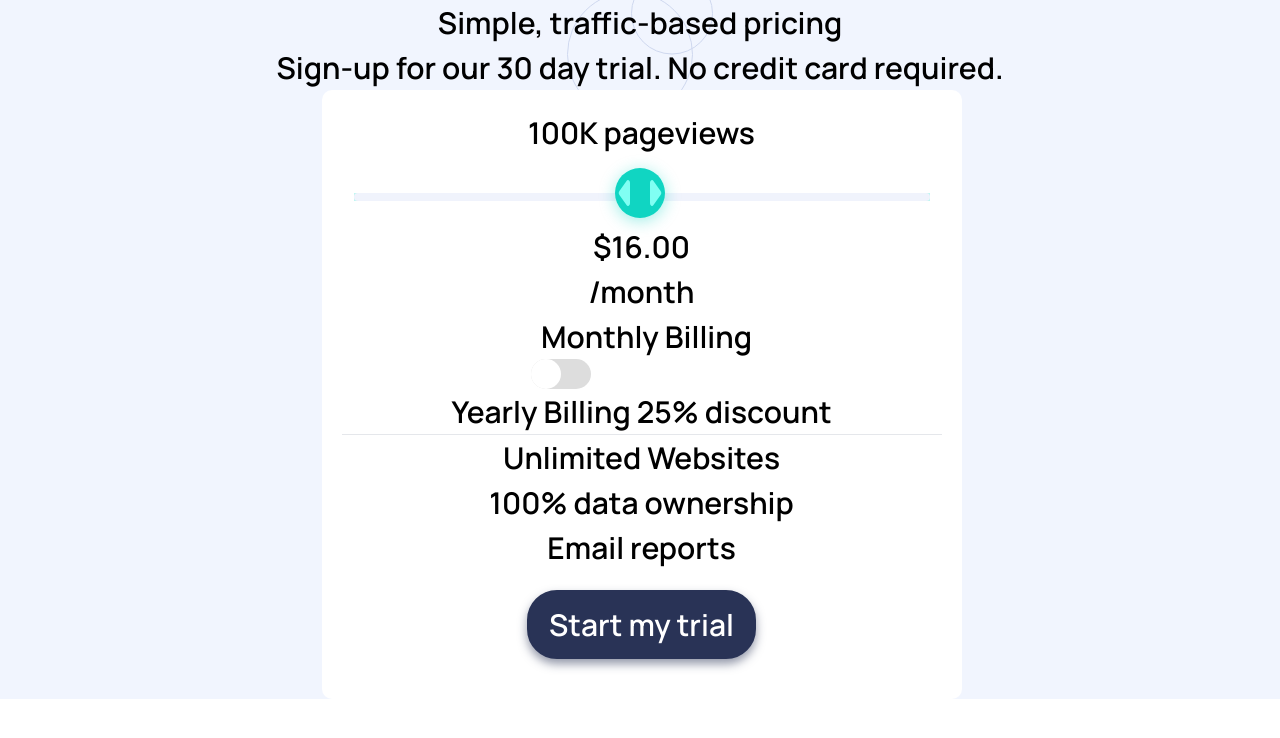
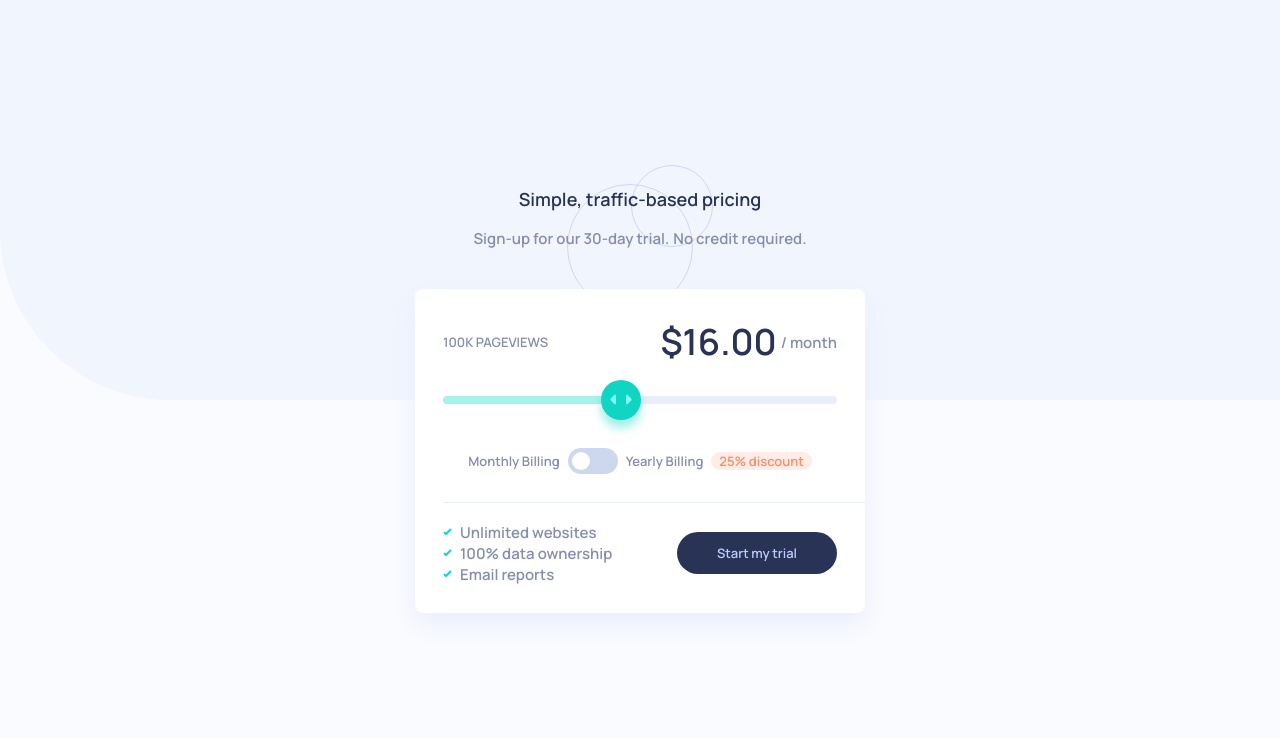
Before and after one commit to tutich/price, a React (Create React App) app: page / in a window 1280 px wide. Shown: the top 738 px of the page. Built offline with nearby package versions, Linux system fonts and the light colour scheme.

Commit message:
complete project

```diff
--- a/src/App.js
+++ b/src/App.js
@@ -1,7 +1,10 @@
 import logo from './logo.svg';
 import './App.css';
 import {useState} from "react";
-import sliderIcon from '../src/images/icon-slider.svg';
+import bkg from "./images/bg-pattern.svg";
+import circles from "./images/pattern-circles.svg";
+import checkMark from "./images/icon-check.svg";
+import slider from "./images/icon-slider.svg";
 
 const PricingDeets = {
   1: {
@@ -31,8 +34,16 @@ const PricingDeets = {
   },
 };
 
+
+
+function formatCurrency(amt) {
+  return amt.toLocaleString(undefined, {
+    currency: "USD",
+    style: "currency",
+  });
+}
+
 function App() {
-
   const [pageviews, setPageviews] = useState(3);
   const [isMonthly, setIsMonthly] = useState(true);
 
@@ -45,34 +56,31 @@ function App() {
     }
     return `${(pageviews - 1) * 20}%`;
   }
-
-  function formatCurrency(amt) {
-    return amt.toLocaleString(undefined, {
-      currency: "USD",
-      style: "currency",
-    });
-  }
-  const handleSliderChange = (e) => {
-
-  };
-
   return (
-    <div className="app">
-     <div className="wrapper">
-       <div className="header">
-         <h2>Simple, traffic-based pricing</h2>
-          <p>Sign-up for our 30 day trial. No credit card required.</p>
+    <div className="grid-xl">
+      <img src={bkg} alt="" className="bg-image" />
+      <div className="grid-md relative">
+        <img src={circles} alt="" className="circles" />
+        <h1 className="h1">Simple, traffic-based pricing</h1>
+        <div className="text-wrapper">
+          <p>Sign-up for our 30-day trial.</p>
+          <p>No credit required.</p>
         </div>
-        <div className="container">
-          <div class="slide">
-            <h2> {PricingDeets[pageviews].pageviews} pageviews</h2>
-            <div class="icon" style={{
-                  // transform: `translateX(${pageviews == 5 ? "-100%" : "0"})`,
-                }}>
-              <input className='slider' type="range"
-               min={1}
-               max={5}
-               step={1}
+      </div>
+      <div className="card">
+        <div className="slider-wrapper">
+          <p className="uppercase pageviews">
+            {PricingDeets[pageviews].pageviews} pageviews
+          </p>
+          <div className="range-wrapper">
+            <input
+              type="range"
+              name="pageviews"
+              id="pageviews"
+              min="1"
+              max="5"
+              step="1"
+              aria-label={`${PricingDeets[pageviews].pageviews} pageviews`}
               value={pageviews}
               onInput={(e) => {
                 setPageviews(e.target.value);
@@ -83,46 +91,62 @@ function App() {
               style={{
                 "--width": updateRangePosition(pageviews),
               }}
-             ></div>
-              <img
-                src={sliderIcon}
-                alt=""
-                class="slider-icon"
-                draggable="true"
-              />
+            >
+              <div className="track">
+                <div className="filled"></div>
               </div>
-
-            <span className='amt'> {formatCurrency(
+              <div
+                className="thumb"
+                style={{
+                  transform: `translateX(${pageviews == 5 ? "-100%" : "0"})`,
+                }}
+              >
+                <img src={slider} alt="" />
+              </div>
+            </div>
+          </div>
+          <p className="amt-wrapper">
+            <span className="amt">
+              {formatCurrency(
                 PricingDeets[pageviews][isMonthly ? "monthly" : "yearly"]
-              )}</span>/
-             {isMonthly ? "month" : "year"}
+              )}
+            </span>
+            / {isMonthly ? "month" : "year"}
+          </p>
         </div>
-          <div className="pricing">
-            {/* <p>Monthly Billing</p> */}
-            <label class="toggle-container">
-            <span class="toggle-label">Monthly Billing</span>
-              <input type="checkbox" className='toggle-checkbox'
+        <div className="billing-wrapper">
+          <input
+            type="checkbox"
             name="billingType"
             id="billingType"
             onChange={(e) => setIsMonthly(!isMonthly)}
           />
-              <div className='toggle-slider'>
-                <div class="toggle-thumb"></div>
+          <label htmlFor="billingType" className="billing-type">
+            <p>Monthly Billing</p>
+            <div className="fake-checkbox"></div>
+            <p>Yearly Billing </p>
+            <span class="badge">
+              25% <span>discount</span>
+            </span>
+          </label>
         </div>
-
-            </label>
-            <p>Yearly Billing  <span>25% discount</span></p>
-            <hr/>
-            <p>Unlimited Websites</p>
+        <div className="grid-md checkmark-wrapper">
+          <div className="checkmarks">
+            <div className="flex-sm">
+              <img src={checkMark} alt="" />
+              <p>Unlimited websites</p>
+            </div>
+            <div className="flex-sm">
+              <img src={checkMark} alt="" />
               <p>100% data ownership</p>
+            </div>
+            <div className="flex-sm">
+              <img src={checkMark} alt="" />
               <p>Email reports</p>
-            <div className='but'>
+            </div>
+          </div>
           <button className="btn">Start my trial</button>
         </div>
-
-          </div>
-        </div>
-
       </div>
     </div>
   );
--- a/src/index.css
+++ b/src/index.css
@@ -4,163 +4,376 @@
 @tailwind components;
 @tailwind utilities;
 
-*{
+*,
+*::after,
+*::before {
   box-sizing: border-box;
   margin: 0;
   padding: 0;
 }
 
-body {
- font-family: "Manrope";
- background-image: url("../src/images/bg-pattern.svg");
- background-size: cover;
- background-position: center;
- background-repeat: no-repeat;
- margin:0 ;
- padding: 0;
- font-size: 30px;
- text-align: center;
- height: ;
- justify-content: center;
- margin: 0 auto;
-
+img {
+  display: block;
+  max-width: 100%;
 }
 
-.header {
+input,
+label,
+button,
+h1 {
+  font: inherit;
+}
 
+:root {
+  font-family: "Manrope", sans-serif;
+  font-synthesis: none;
+  text-rendering: optimizeLegibility;
+  -webkit-font-smoothing: antialiased;
+  -moz-osx-font-smoothing: grayscale;
+  -webkit-text-size-adjust: 100%;
 
+  /* colors */
+  --accent-muted: 174 77% 80%;
+  --accent: 174 86% 45%;
+  --discount-muted: 14 92% 95%;
+  --discount: 15 100% 70%;
+  --neutral-1: 0 0% 100%;
+  --neutral-2: 230 100% 99%;
+  --neutral-3: 224 65% 95%;
+  --neutral-4: 223 50% 87%;
+  --muted--light: 226 100% 87%;
+  --muted: 225 20% 60%;
+  --dark: 227 35% 25%;
+
+  /* font */
+  --fs-300: 13px;
+  --fs-400: 15px;
+  --fs-600: 18px;
+  --fs-800: 36px;
+
+  --lh-1: 1;
+  --lh-1-3: 1.4;
+
+  /* spacing */
+  --space-xs: 4px;
+  --space-sm: 8px;
+  --space-md: 12px;
+  --space-lg: 16px;
+  --space-xl: 20px;
+  --space-2xl: 24px;
+  --space-3xl: 28px;
+  --space-4xl: 40px;
 }
-.wrapper {
+
+body {
+  background-color: hsl(var(--neutral-2));
+  color: hsl(var(--muted));
+  font-size: var(--fs-400);
+  line-height: var(--lh-1-3);
+  min-height: 100dvh;
   display: grid;
   place-items: center;
-
-}
-.pricing {
-  /* background-color: hsl(0, 0%, 100%); */
-  border-radius: 0 0 0 3rem;
-}
-.header {
-  background-image: url('../src/images/pattern-circles.svg');
-  background-repeat: no-repeat;
-  background-position: center;
-  margin: auto;
-}
-.slide {
-  display: grid;
-  grid-auto-flow: row;
-}
-.slider {
-  -webkit-appearance: none;
-  background: hsl(174, 77%, 80%);
-  outline: none;
-  opacity: 0.7;
-  transition: opacity 0.2s;
-  width: 100%;
-}
-.slider-icon:hover {
-  opacity: 1; /* Increase opacity on hover */
-}
-.icon {
-  padding: 12px;
+  text-align: center;
+  padding: var(--space-lg);
 }
 
-.slider-icon {
-  position: absolute;
-  top: 5.6em;
-  left: 50%;
-  transform: translateX(-50%);
-  width: 50px;
-  height: 50px;
-  background-color: hsl(174, 86%, 45%);
-  border-radius: 50%;
-  padding: 8px 3px;
-  box-shadow: 0 3px 16px hsla(174, 86%, 45%, 0.4);
+/* utils */
+.h1 {
+  font-size: var(--fs-600);
+  font-weight: bold;
+  color: hsl(var(--dark));
 }
 
-input[type="range"]::-webkit-slider-runnable-track {
-  width: 100%;
-  height: 8.4px;
-  cursor: pointer;
-  background: hsl(224, 65%, 95%);
-  border-radius: 30px;
-  border: 2px solid hsl(224, 65%, 95%);
+.uppercase {
+  text-transform: uppercase;
 }
-input[type="range"]::-webkit-slider-thumb {
-  box-shadow: 1px 1px 1px hsl(174, 86%, 45%), 0px 0px 1px hsl(174, 86%, 45%);
-  border: 1px solid hsl(174, 77%, 80%);
-  height: 30px;
-  width: 30px;
-  border-radius: 50%;
-  background: hsl(174, 86%, 45%);
-  cursor: pointer;
-  -webkit-appearance: none;
-  margin-top: -14px;
+
+.grid-sm {
+  display: grid;
+  gap: var(--space-sm);
 }
-input[type="range"]:focus::-webkit-slider-runnable-track {
-  background: hsl(174, 86%, 45%);
+
+.grid-md {
+  display: grid;
+  gap: var(--space-lg);
 }
-.toggle-container {
-  display: inline-block;
+
+.grid-lg {
+  display: grid;
+  gap: var(--space-2xl);
+}
+
+.grid-xl {
+  display: grid;
+  gap: var(--space-4xl);
+}
+
+.flex-sm {
+  display: flex;
+  gap: var(--space-sm);
+  align-items: center;
+}
+
+.relative {
   position: relative;
 }
 
-.toggle-checkbox {
-  display: none;
+/* bg stuff */
+.bg-image {
+  position: absolute;
+  top: 0;
+  left: 0;
+  width: 100%;
+  height: 50%;
+  object-fit: fill;
+  object-position: left;
+  z-index: -10;
 }
 
-.toggle-slider {
-  width: 60px;
-  height: 30px;
-  background-color: #ddd;
-  border-radius: 15px;
+/* top stuff */
+.text-wrapper {
+  display: flex;
+  flex-wrap: wrap;
+  gap: var(--space-sm) var(--space-xs);
+  justify-content: center;
+}
+.circles {
+  position: absolute;
+  z-index: -5;
+  left: 50%;
+  top: -35%;
+  transform: translateX(-50%);
+}
+
+/* card stuff */
+.card {
+  background-color: hsl(var(--neutral-1));
+  padding: var(--space-3xl) var(--space-lg);
+  border-radius: 8px;
+  box-shadow: 0 12px 24px hsl(var(--neutral-3));
+  display: grid;
+  gap: var(--space-3xl);
+  overflow: hidden;
+}
+
+/* slider section */
+.range-wrapper {
   position: relative;
+  --size: 40px;
+  height: var(--size);
+  display: grid;
+  margin-top: 12px;
+  grid-area: range;
+}
+
+[type="range"] {
+  position: absolute;
+  inset: 0;
+  cursor: pointer;
+  opacity: 0;
+}
+
+.fake-range {
+  --width: 20%;
+  position: relative;
+  pointer-events: none;
+  display: grid;
+  place-items: center;
+}
+
+[type="range"]:focus + .fake-range > .thumb {
+  box-shadow: 0 0 0 3px hsl(var(--neutral-1)), 0 0 0 6px hsl(var(--accent));
+}
+
+.track {
+  height: 8px;
+  width: 100%;
+  background-color: hsl(var(--neutral-3));
+  border-radius: 100vmax;
+  position: relative;
+  overflow: hidden;
+}
+
+.thumb {
+  background-color: hsl(var(--accent));
+  height: var(--size);
+  width: var(--size);
+  border-radius: 100vmax;
+  display: grid;
+  place-items: center;
+  position: absolute;
+  left: var(--width);
+  box-shadow: 0px 8px 10px hsl(var(--accent) / 0.4);
+  transition: box-shadow 200ms cubic-bezier(1, -0.17, 0, 1.51);
+}
+
+.filled {
+  position: absolute;
+  height: 100%;
+  background-color: hsl(var(--accent-muted));
+  width: var(--width);
+}
+
+.amt-wrapper {
+  display: flex;
+  align-items: center;
+  gap: var(--space-xs);
+  justify-content: center;
+  grid-area: billing;
+}
+
+.amt {
+  font-weight: bold;
+  font-size: var(--fs-800);
+  color: hsl(var(--dark));
+}
+
+.pageviews {
+  font-size: var(--fs-300);
+  font-weight: bold;
+  grid-area: pageviews;
+  align-self: center;
+}
+
+.checkmark-wrapper {
+  justify-content: center;
+  position: relative;
+  padding-top: var(--space-xl);
+  display: flex;
+  align-items: center;
+  flex-wrap: wrap;
+}
+
+.checkmark-wrapper::before {
+  content: "";
+  position: absolute;
+  border-top: 1px solid hsl(var(--neutral-3));
+  top: 0;
+  width: 150%;
+}
+
+.checkmarks {
+  display: grid;
+  place-items: center;
+  justify-self: center;
+}
+
+/* checkbox */
+.billing-wrapper {
+  position: relative;
+  display: grid;
+  place-items: center;
+}
+
+[type="checkbox"] {
+  position: absolute;
+  opacity: 0;
+  inset: 0;
   cursor: pointer;
 }
 
-.toggle-thumb {
-  width: 30px;
-  height: 30px;
-  background-color: hsl(0, 0%, 100%);
-  border-radius: 50%;
-  position: absolute;
-  transition: transform 0.3s;
+[type="checkbox"]:focus-visible + label > .fake-checkbox {
+  box-shadow: 0 0 0 2px hsl(var(--neutral-1)), 0 0 0 4px hsl(var(--neutral-4));
 }
 
-.toggle-checkbox:checked + .toggle-slider .toggle-thumb {
-  transform: translateX(100%);
+[type="checkbox"]:checked ~ label > .fake-checkbox::after {
+  transform: translateX(125%);
 }
 
-.toggle-label {
-  margin-left: 10px;
+.fake-checkbox {
+  flex-shrink: 0;
+  pointer-events: none;
+  height: 26px;
+  width: 50px;
+  border-radius: 100vmax;
+  background-color: hsl(var(--neutral-4));
+  position: relative;
+  transition: box-shadow 200ms cubic-bezier(1, -0.17, 0, 1.51);
 }
 
-button{
-  background-color: hsl(227, 35%, 25%);
-  color: #fff;
-  font-family: inherit;
-  border: 2px solid hsl(227, 35%, 25%);
-  border-radius: 30px;
-  padding: 10px 20px;
-  box-shadow: 0 5px 10px hsla(227, 35%, 25%, 0.5);
-  transition: all 0.4s;
-  transition: transform 0.3s;
-  text-align: center;
-  justify-content: center;
-  padding: 10px 20px;
-  place-items: center;
+.fake-checkbox::after {
+  content: "";
+  border-radius: 100vmax;
+  width: 18px;
+  height: 18px;
+  background-color: hsl(var(--neutral-1));
+  display: block;
+  position: absolute;
+  left: 4px;
+  top: 4px;
+  transition: transform 100ms cubic-bezier(1, -0.17, 0, 1.51);
 }
 
-button:hover{
-  transform: scale(1.1);
+.billing-type {
+  display: flex;
+  gap: var(--space-sm);
+  align-items: center;
+  font-size: var(--fs-300);
+  justify-content: flex-end;
 }
-.but {
-  padding: 20px;
+
+.badge {
+  background-color: hsl(var(--discount-muted));
+  border-radius: 100vmax;
+  padding: 0 var(--space-sm);
+  color: hsl(var(--discount));
+  font-weight: bold;
 }
-.container {
-  background: hsl(0, 0%, 100%);
-  padding: 20px;
-  border-radius: 10px;
-  box-shadow: hsl(185, 41%, 84%);
-  margin-left: 3px;
-  width: 50%;
+
+.btn {
+  border-radius: 100vmax;
+  background-color: hsl(var(--dark));
+  color: hsl(var(--muted--light));
+  font-size: var(--fs-300);
+  border: none;
+  max-width: fit-content;
+  justify-self: center;
+  padding: var(--space-md) var(--space-4xl);
+  cursor: pointer;
+  transition: box-shadow 200ms cubic-bezier(1, -0.17, 0, 1.51),
+    background-color 200ms cubic-bezier(1, -0.17, 0, 1.51);
 }
+
+.btn:hover {
+  background-color: hsl(var(--dark) / 0.8);
+}
+
+.btn:focus {
+  outline-color: transparent;
+}
+
+.btn:focus-visible {
+  box-shadow: 0 0 0 3px hsl(var(--neutral-1)), 0 0 0 6px hsl(var(--dark));
+}
+
+@media only screen and (max-width: 600px) {
+  .badge span {
+    display: none;
+  }
+}
+
+@media only screen and (min-width: 600px) {
+  .slider-wrapper {
+    display: grid;
+    grid-template-areas:
+      "pageviews billing"
+      "range range";
+  }
+  .checkmark-wrapper {
+    justify-content: space-between;
+  }
+  .card {
+    width: 450px;
+    max-width: 100%;
+    padding-inline: var(--space-3xl);
+  }
+  .checkmarks {
+    justify-items: start;
+  }
+  .pageviews {
+    justify-self: start;
+  }
+  .amt-wrapper {
+    justify-content: flex-end;
+  }
+}
```
Lines whose indentation alone changed are shown as unchanged.
